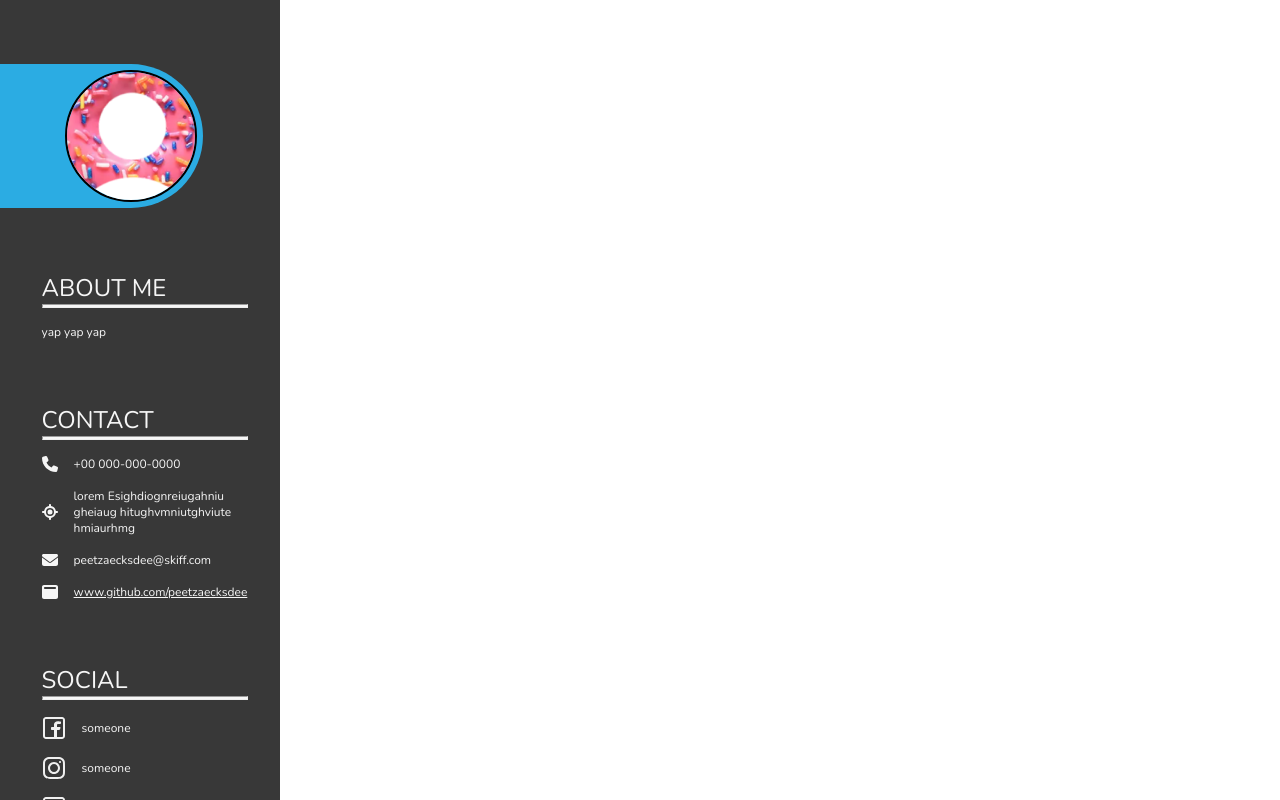
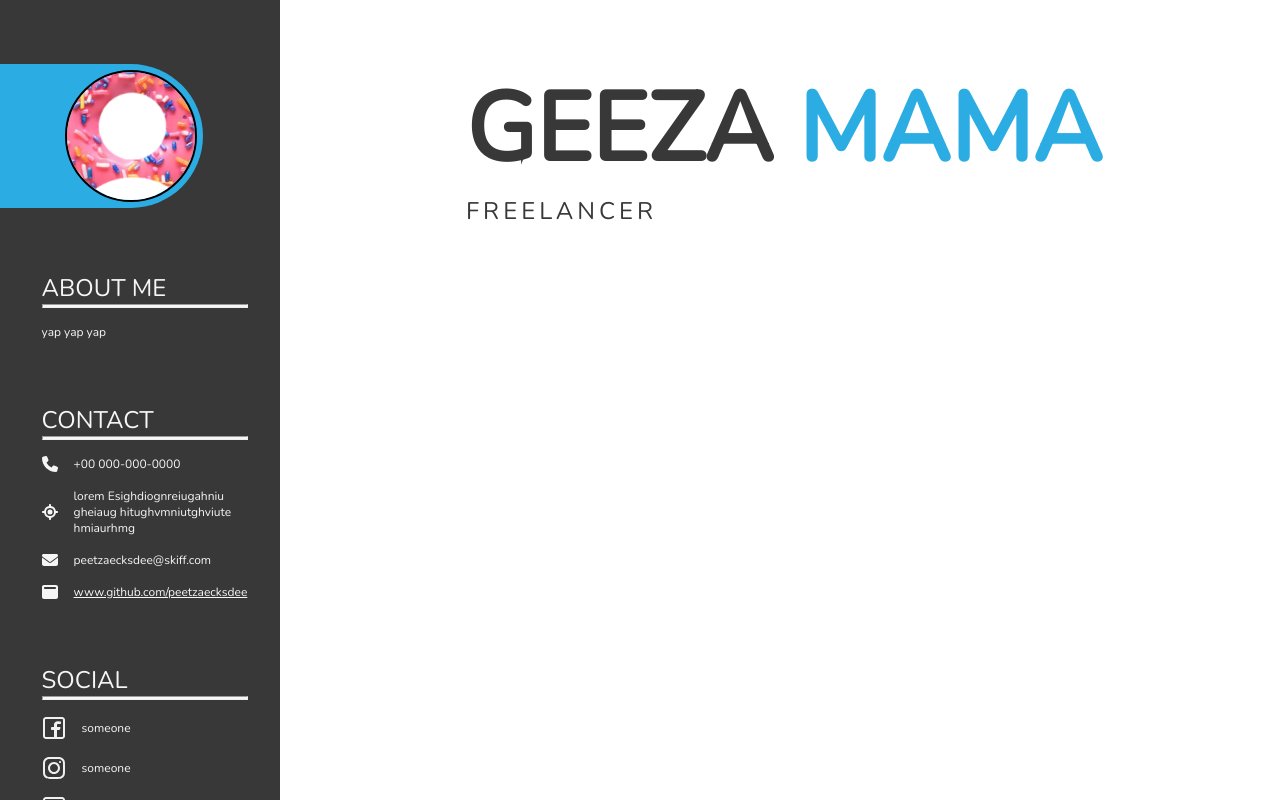
Before and after one commit to peetzaecksdee/TOP-CV-Application, a React (Vite) app: page / in a window 1280 px wide. Built offline with nearby package versions, Linux system fonts and the light colour scheme.

Commit message:
Add: Main Title

```diff
--- a/src/App.css
+++ b/src/App.css
@@ -4,12 +4,15 @@ hr {
 	background-color: var(--white);
 }
 
+/* SIDEBAR */
+
 .circle {
 	border-radius: 50%;
 }
 
 .content,
-.header {
+.header,
+.main {
 	display: flex;
 	justify-content: start;
 	align-items: center;
@@ -81,7 +84,7 @@ hr {
 .header {
 	background-color: var(--black);
 	height: 100%;
-	width: max(10rem, 20%);
+	width: var(--header-size);
 	padding: 4rem 0.5rem 4rem 1rem;
 }
 
@@ -96,10 +99,29 @@ hr {
 	object-fit: contain;
 	height: 12rem;
 	width: 12rem;
+	pointer-events: none;
+	-webkit-user-drag: none;
+	user-select: none;
 }
 
-.text {
-	color: var(--white);
+/* END SIDEBAR */
+
+.main {
+	width: max-content;
+	color: var(--black);
+	flex-grow: 1;
+	padding: 4rem 0.5rem 4rem 1rem;
+}
+
+.title {
+	font-size: 6rem;
+	font-weight: bold;
+	text-align: center;
+}
+
+.subtitle {
+	font-size: 1.5rem;
+	letter-spacing: 4px;
 }
 
 /* SIMPLE CLASSES */
@@ -111,3 +133,11 @@ hr {
 .small {
 	font-size: 0.75rem;
 }
+
+.blue {
+	color: var(--blue);
+}
+
+.black {
+	color: var(--black);
+}
--- a/src/App.jsx
+++ b/src/App.jsx
@@ -1,10 +1,14 @@
 // import { useState } from 'react'
 import './App.css';
+import Main from './components/Main';
 import Sidebar from './components/Sidebar';
 
 function App() {
 	return (
-		<Sidebar />
+		<>
+			<Sidebar />
+			<Main />
+		</>
 	);
 }
 
--- /dev/null
+++ b/src/components/Main.jsx
@@ -0,0 +1,9 @@
+import Title from "./Title"
+
+export default function Main() {
+  return (
+    <main className='main black'>
+      <Title firstName='geeza' lastName='mama'/>
+    </main>
+  )
+}
--- a/src/components/Sidebar.jsx
+++ b/src/components/Sidebar.jsx
@@ -6,13 +6,12 @@ import Social from './Social';
 export default function Sidebar() {
 	return (
 		<>
-			<header className="header">
+			<header className="header white">
 				<Image />
 				<AboutMe />
         <Contact />
         <Social />
 			</header>
-			<main className="content"></main>
 		</>
 	);
 }
--- /dev/null
+++ b/src/components/Title.jsx
@@ -0,0 +1,19 @@
+import Container from './Container';
+
+Title.defaultProps = {
+	firstName: 'geeza',
+	lastName: 'lala',
+	position: 'freelancer',
+};
+
+export default function Title({ firstName, lastName, position }) {
+	return (
+		<div className='title-container'>
+			<div className='title'>
+				<span>{firstName.toUpperCase()} </span>
+				<span className='blue'>{lastName.toUpperCase()}</span>
+			</div>
+			<span className='subtitle'>{position.toUpperCase()}</span>
+		</div>
+	);
+}
--- a/src/index.css
+++ b/src/index.css
@@ -2,11 +2,12 @@
   --white: hsl(0, 0%, 96.5%);
   --black: hsl(0, 0%, 22%);
   --blue: hsl(198, 77%, 53%);
+
+	--header-size: max(10rem, 20%);
 }
 
 #root {
   width: 100vw;
-  text-align: center;
   display: flex;
   font-family: 'Nunito';
   height: 100vh;
```
Also changed, not shown: 1 other file (tests, documents, lock files or other folders).
